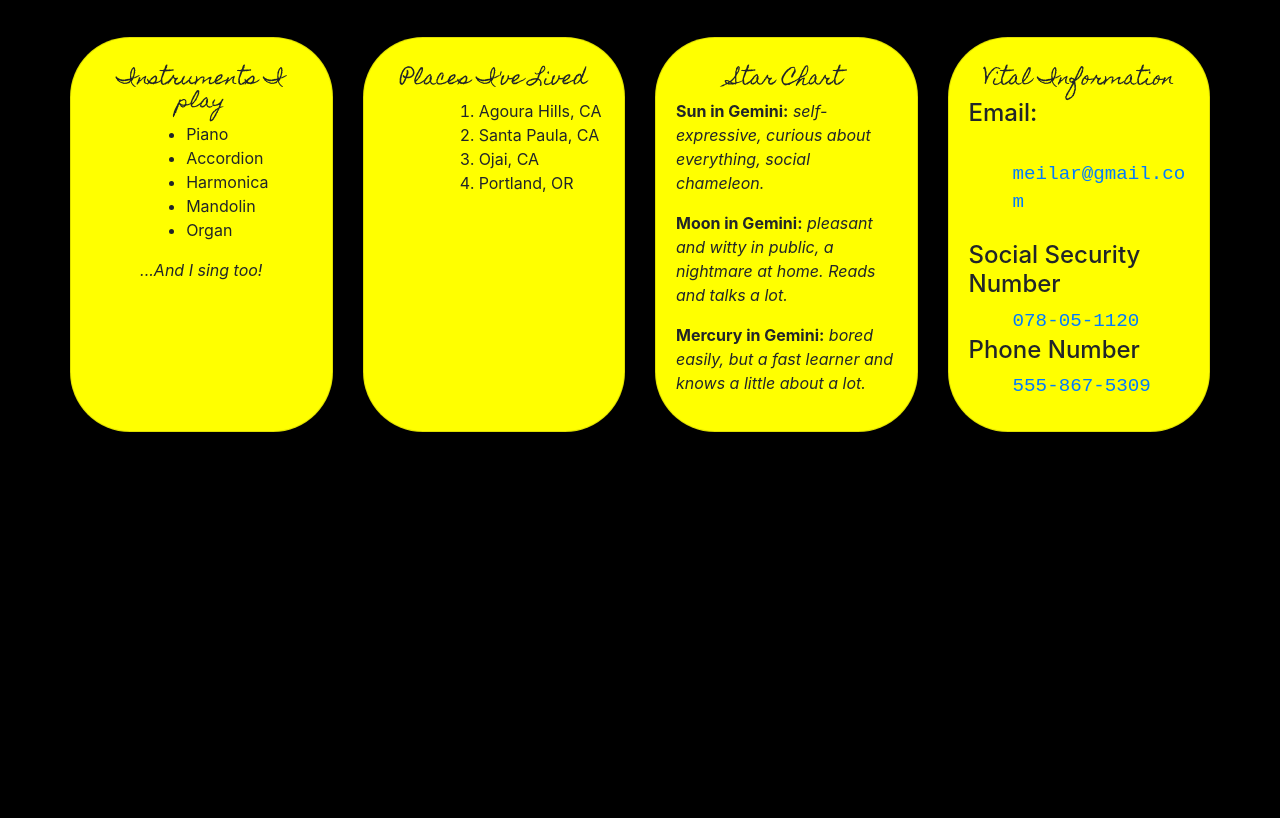
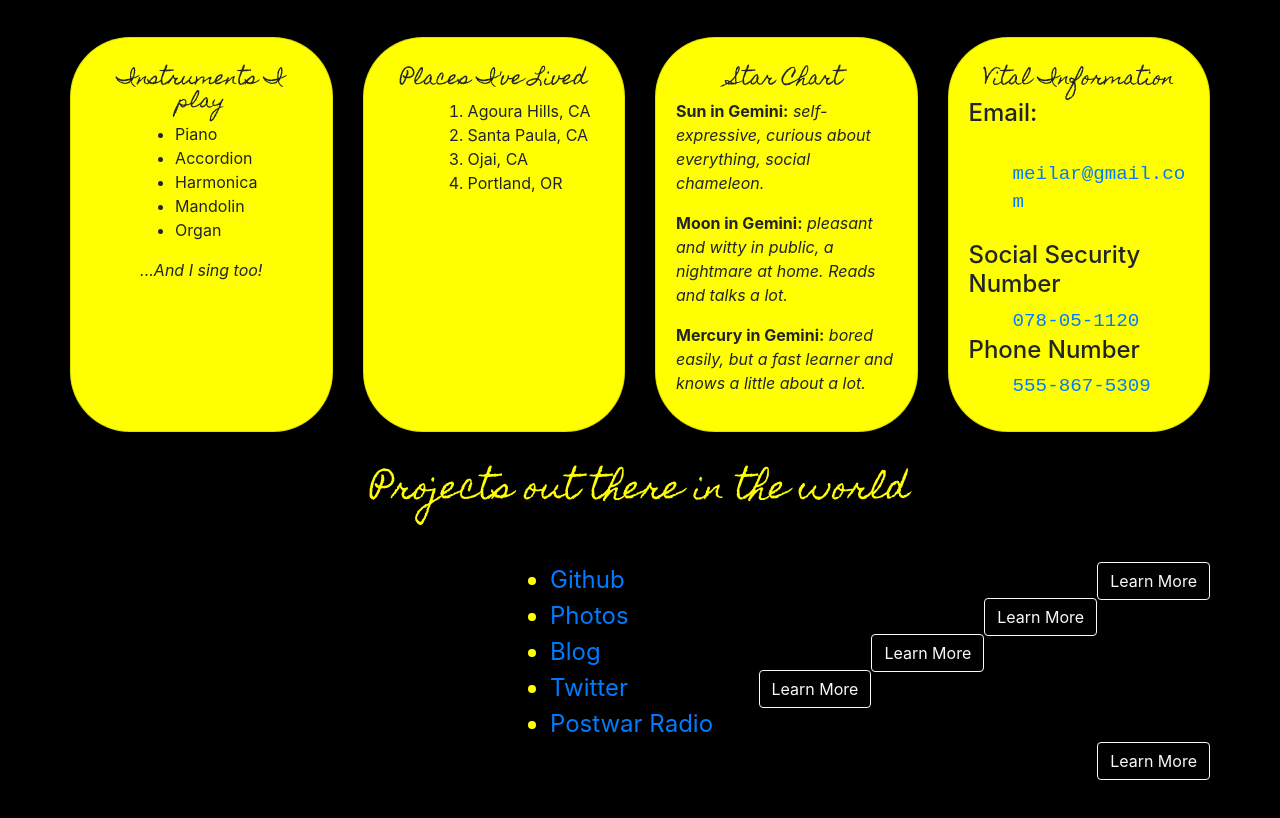
Before and after one commit to meilar/portfolio, a plain HTML site: page index.html in a window 1280 px wide. Shown: the part 580-1398 px from the top of the page. Before the commit the page ends 1052 px from the top, so only its background shows below. Drawn offline with nearby package versions, Linux system fonts and the light colour scheme.

Commit message:
add links to projects

```diff
--- a/css/css.css
+++ b/css/css.css
@@ -20,38 +20,54 @@ body {
   text-align: center;
   padding-top: 10px;
 }
-
 h1.hedd {
   text-align: center;
   font-size: 500%;
   font-family: 'Homemade Apple', cursive;
 }
-
 #sing {
   text-align: center;
 }
-
 .list {
-  padding-left: 25%
+  padding-left: 20%
 }
 .info {
   font-family: monospace;
   font-size: 120%;
   padding-left: 20%;
 }
-
 .bio {
   color: yellow;
 }
-
-#bio-header {
-  text-align: center;
-  font-family: 'Homemade Apple', cursive;
-  padding-bottom: 20px;
-}
-
 .bio img {
   float: left;
   margin-right: 30px;
   border-radius: 60px;
 }
+@media only screen and (max-width: 720px) {
+  .row {
+    margin-top: 20px;
+  }
+  .card {
+    margin: 40px;
+    border-radius: 0px;
+  }
+}
+.btn-small {
+  float: right;
+  /* color: yellow; */
+}
+#bio-header {
+    text-align: center;
+    font-family: 'Homemade Apple', cursive;
+    padding-bottom: 20px;
+  }
+#proj-header {
+    text-align: center;
+    font-family: 'Homemade Apple', cursive;
+    padding-bottom: 20px;
+}
+#lynx li {
+  font-size: 150%;
+  margin-left: 40%
+}
--- a/index.html
+++ b/index.html
@@ -75,6 +75,17 @@
     </div>
   </div>
      </div>
+     <div class="row">
+       <div class="col-md-12 bio">
+         <h2 id="proj-header">Projects out there in the world</h2>
+         <br>
+         <ul id="lynx">
+           <li><a href="http://www.github.com/meilar">Github</a><button class="btn btn-outline-light btn-small">Learn More</button></li>
+           <li><a href="https://vsco.co/mtthwkrl/journal/p/1">Photos</a><button class="btn btn-outline-light btn-small">Learn More</button></li></li>
+           <li><a href="https://mtthwkrl.wordpress.com/">Blog</a><button class="btn btn-outline-light btn-small">Learn More</button></li></li>
+           <li><a href="https://www.twitter.com/mtthwkrl">Twitter</a><button class="btn btn-outline-light btn-small">Learn More</button></li></li>
+           <li><a href="https://www.postwarradio.com">Postwar Radio</a><button class="btn btn-outline-light btn-small">Learn More</button></li></li>
+         </ul>
        </div>
      </div>
 </body>
```
Lines whose indentation alone changed are shown as unchanged.
